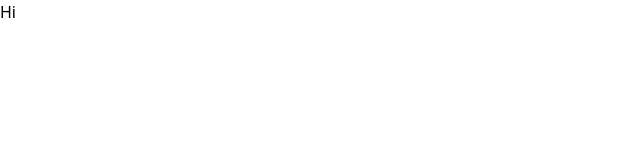
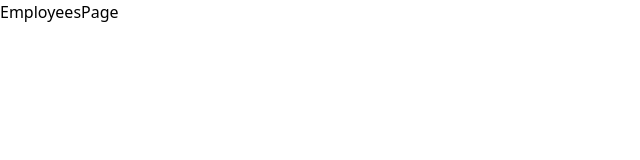
Before and after one commit to thomaserdmenger/TalentToGo, a React (Vite) app in the folder frontend/: page /employees in a window 1280 px wide. Shown: the top 160 px of the page, without its empty margins (0-640 px from the left). Built offline with nearby package versions, Linux system fonts and the light colour scheme.

Commit message:
Add Routing with React Router Dom

```diff
--- a/frontend/src/App.jsx
+++ b/frontend/src/App.jsx
@@ -1,5 +1,18 @@
+import { BrowserRouter, Routes, Route } from "react-router-dom"
+import HomePage from "./pages/HomePage"
+import EmployerPage from "./pages/EmployerPage"
+import EmployeesPage from "./pages/EmployeesPage"
+
 const App = () => {
-  return <h1>Hi</h1>
+  return (
+    <BrowserRouter>
+      <Routes>
+        <Route path="/" element={<HomePage />} />
+        <Route path="/employer" element={<EmployerPage />} />
+        <Route path="/employees" element={<EmployeesPage />} />
+      </Routes>
+    </BrowserRouter>
+  )
 }
 
 export default App
--- /dev/null
+++ b/frontend/src/pages/EmployeesPage.jsx
@@ -0,0 +1,5 @@
+const EmployeesPage = () => {
+  return <div>EmployeesPage</div>
+}
+
+export default EmployeesPage
--- /dev/null
+++ b/frontend/src/pages/EmployerPage.jsx
@@ -0,0 +1,5 @@
+const EmployerPage = () => {
+  return <div>EmployerPage</div>
+}
+
+export default EmployerPage
--- /dev/null
+++ b/frontend/src/pages/HomePage.jsx
@@ -0,0 +1,5 @@
+const HomePage = () => {
+  return <div>HomePage</div>
+}
+
+export default HomePage
```
